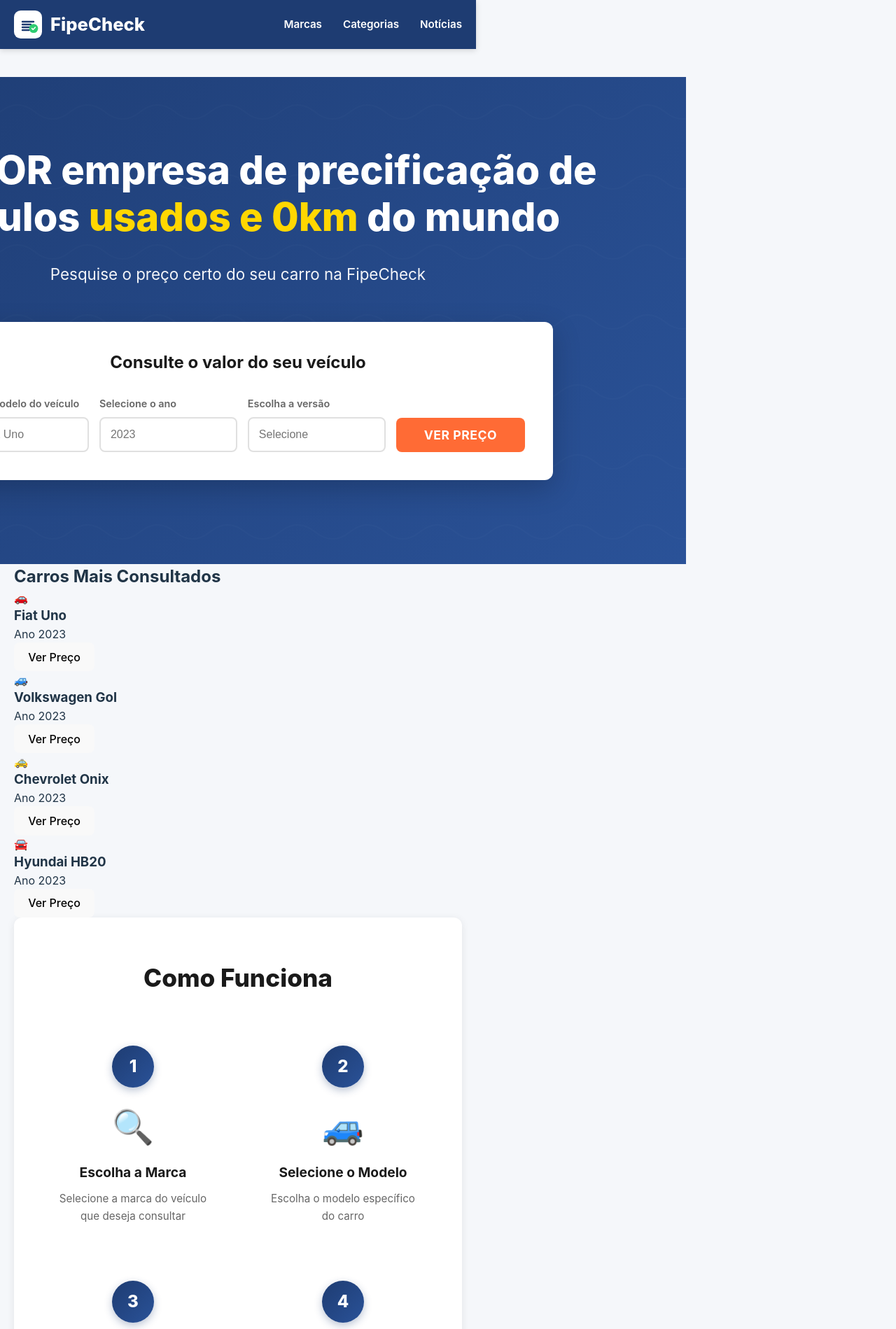
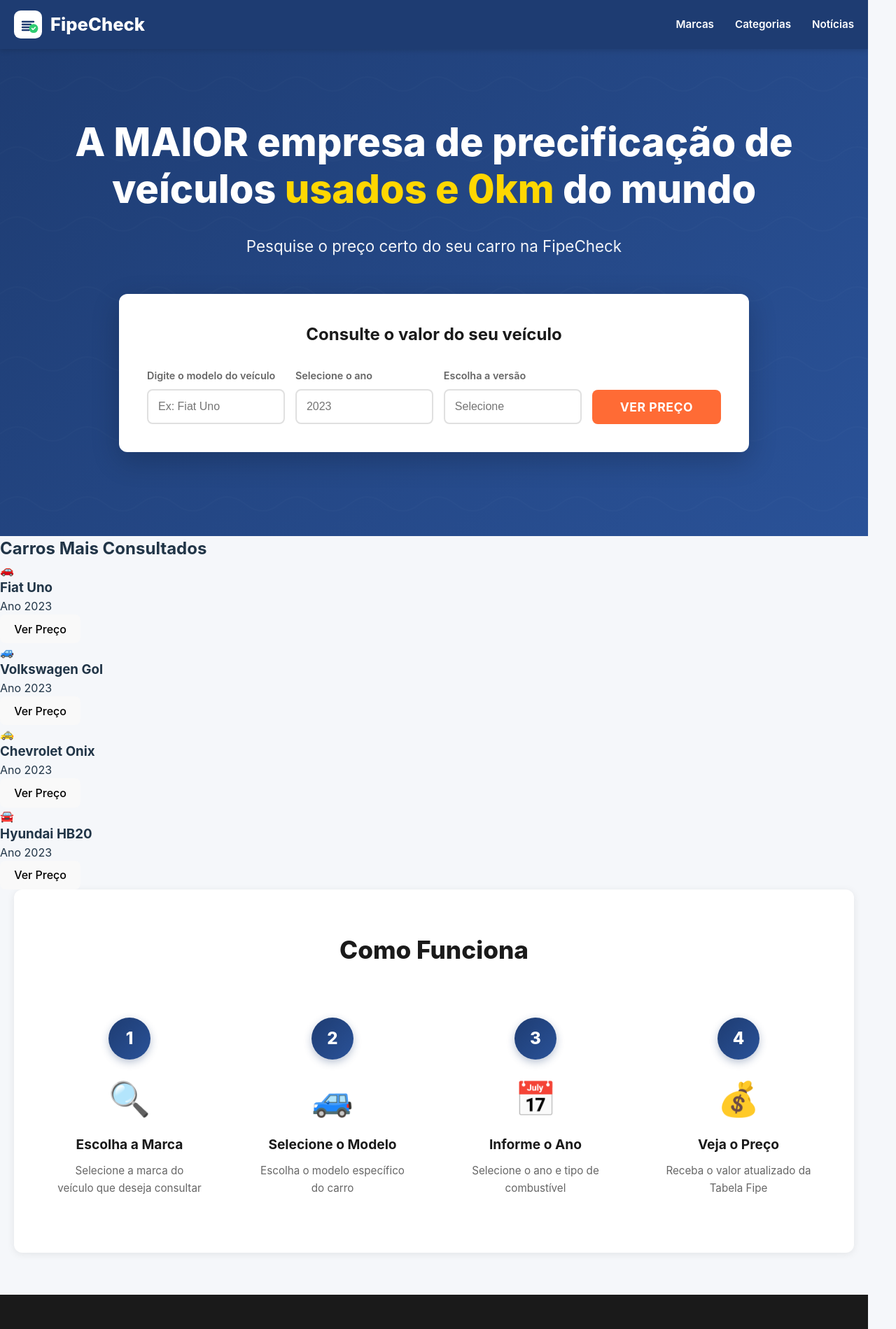
Before and after one commit to Lazarorx/desafio-minerva-tabela-fipe, a React (Vite) app in the folder tabela-fipe-app/: page / in a window 1280 px wide. Shown: the top 1899 px of the page at 70% size. Built offline with nearby package versions, Linux system fonts and the light colour scheme.

Commit message:
Corrige overflow horizontal - ajusta para 100% da tela

```diff
--- a/tabela-fipe-app/src/App.css
+++ b/tabela-fipe-app/src/App.css
@@ -12,12 +12,15 @@
   -moz-osx-font-smoothing: grayscale;
   background: #f5f7fa;
   min-height: 100vh;
+  overflow-x: hidden;
 }
 
 .app {
   min-height: 100vh;
   display: flex;
   flex-direction: column;
+  overflow-x: hidden;
+  width: 100%;
 }
 
 header {
@@ -27,6 +30,7 @@
   position: sticky;
   top: 0;
   z-index: 100;
+  width: 100%;
 }
 
 .header-content {
@@ -80,10 +84,8 @@
 
 main {
   flex: 1;
-  max-width: 1200px;
   width: 100%;
-  margin: 0 auto;
-  padding: 40px 20px;
+  overflow-x: hidden;
 }
 
 footer {
@@ -91,6 +93,7 @@
   color: rgba(255, 255, 255, 0.8);
   padding: 40px 20px;
   margin-top: auto;
+  width: 100%;
 }
 
 .footer-content {
@@ -136,7 +139,7 @@
     font-size: 1.4rem;
   }
 
-  main {
-    padding: 20px 15px;
+  .header-nav {
+    display: none;
   }
 }
--- a/tabela-fipe-app/src/styles/Hero.css
+++ b/tabela-fipe-app/src/styles/Hero.css
@@ -2,8 +2,7 @@
   background: linear-gradient(135deg, #1e3c72 0%, #2a5298 100%);
   padding: 100px 20px 120px;
   margin: 0;
-  width: 100vw;
-  margin-left: calc(-50vw + 50%);
+  width: 100%;
   text-align: center;
   position: relative;
   overflow: hidden;
--- a/tabela-fipe-app/src/styles/HowItWorks.css
+++ b/tabela-fipe-app/src/styles/HowItWorks.css
@@ -4,6 +4,10 @@
   padding: 60px 40px;
   border-radius: 12px;
   box-shadow: 0 2px 12px rgba(0, 0, 0, 0.08);
+  max-width: 1200px;
+  margin-left: auto;
+  margin-right: auto;
+  margin-bottom: 60px;
 }
 
 .how-it-works h2 {
--- a/tabela-fipe-app/src/styles/PopularCars.css
+++ b/tabela-fipe-app/src/styles/PopularCars.css
@@ -1,5 +1,9 @@
 .popular-cars {
   margin-bottom: 60px;
+  padding: 0 20px;
+  max-width: 1200px;
+  margin-left: auto;
+  margin-right: auto;
 }
 
 .popular-cars h2 {
```
